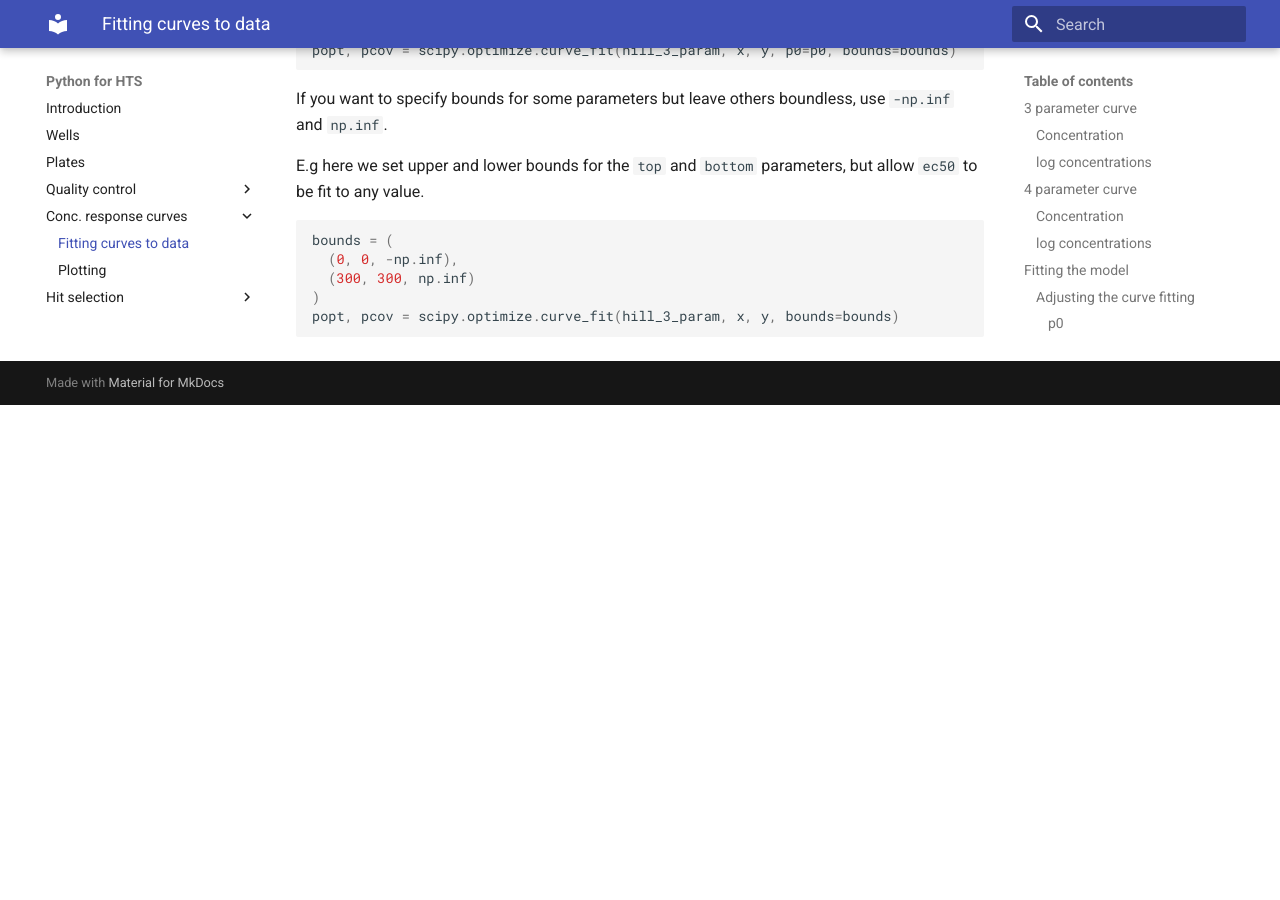
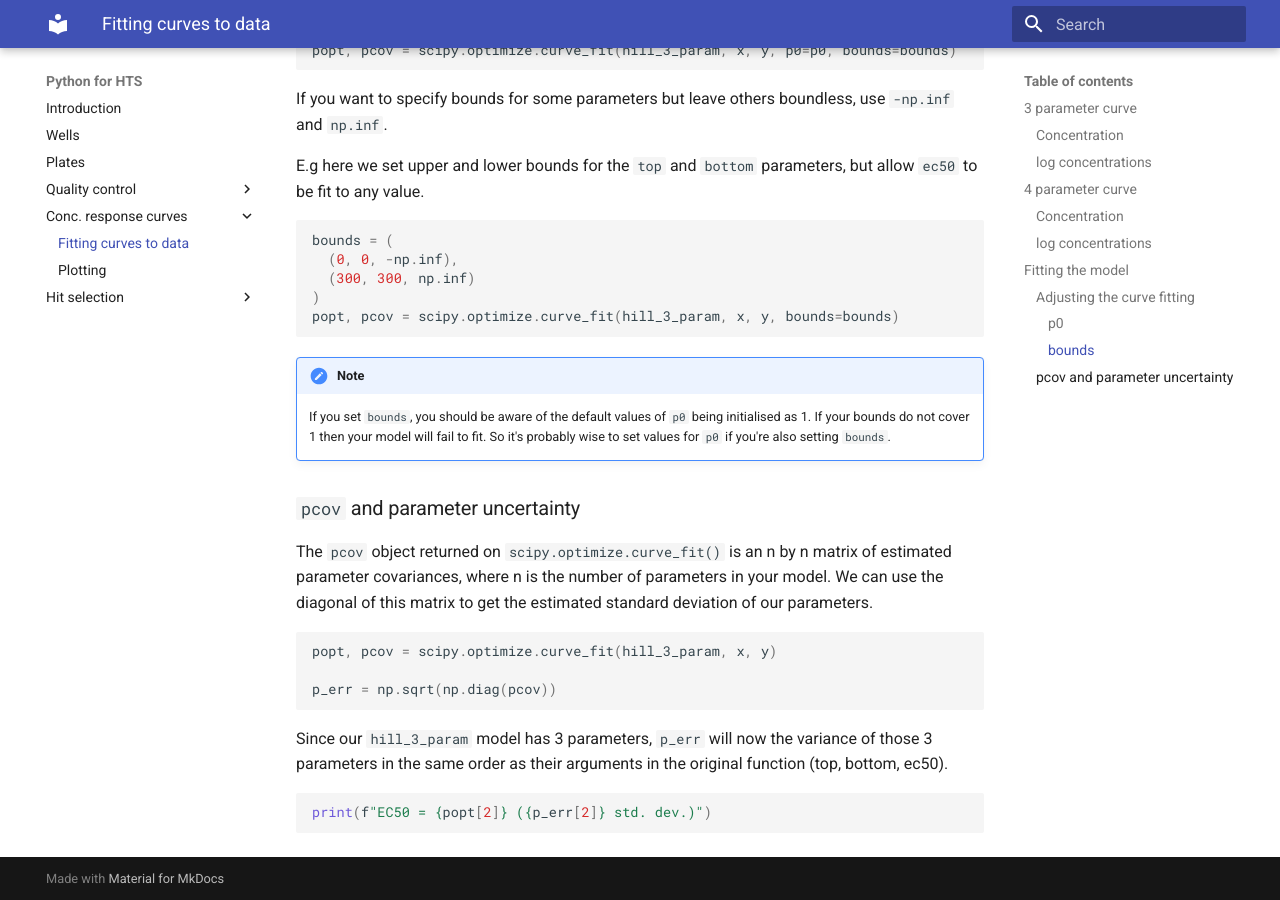
Before and after one commit to Swarchal/python-for-HTS, an MkDocs documentation site: the page built from docs/conc_response_curves/fitting.md, in a window 1280 px wide and 900 px high, scrolled down 2127 px. Built offline with MkDocs 1.6.1 and Material for MkDocs 9.7.7, drawn with Linux system fonts in a browser that asks for light colours; before the commit the page ends 2532 px from its top, so only the background shows below that.

Commit message:
add pcov info

````diff
--- a/docs/conc_response_curves/fitting.md
+++ b/docs/conc_response_curves/fitting.md
@@ -115,3 +115,32 @@ bounds = (
 )
 popt, pcov = scipy.optimize.curve_fit(hill_3_param, x, y, bounds=bounds)
 ```
+
+!!! note
+
+    If you set `bounds`, you should be aware of the default values of
+    `p0` being initialised as 1. If your bounds do not cover 1 then your model will
+    fail to fit. So it's probably wise to set values for `p0` if you're also
+    setting `bounds`.
+
+
+### `pcov` and parameter uncertainty
+
+The `pcov` object returned on `scipy.optimize.curve_fit()` is an n by n matrix
+of estimated parameter covariances, where n is the number of parameters in your
+model. We can use the diagonal of this matrix to get the estimated standard
+deviation of our parameters.
+
+```python
+popt, pcov = scipy.optimize.curve_fit(hill_3_param, x, y)
+
+p_err = np.sqrt(np.diag(pcov))
+```
+
+Since our `hill_3_param` model has 3 parameters, `p_err` will now the variance
+of those 3 parameters in the same order as their arguments in the original
+function (top, bottom, ec50).
+
+```python
+print(f"EC50 = {popt[2]} ({p_err[2]} std. dev.)")
+```
--- a/mkdocs.yml
+++ b/mkdocs.yml
@@ -20,6 +20,7 @@ nav:
 
 
 markdown_extensions:
+  - admonition
   - pymdownx.highlight:
       anchor_linenums: true
       line_spans: __span
````
